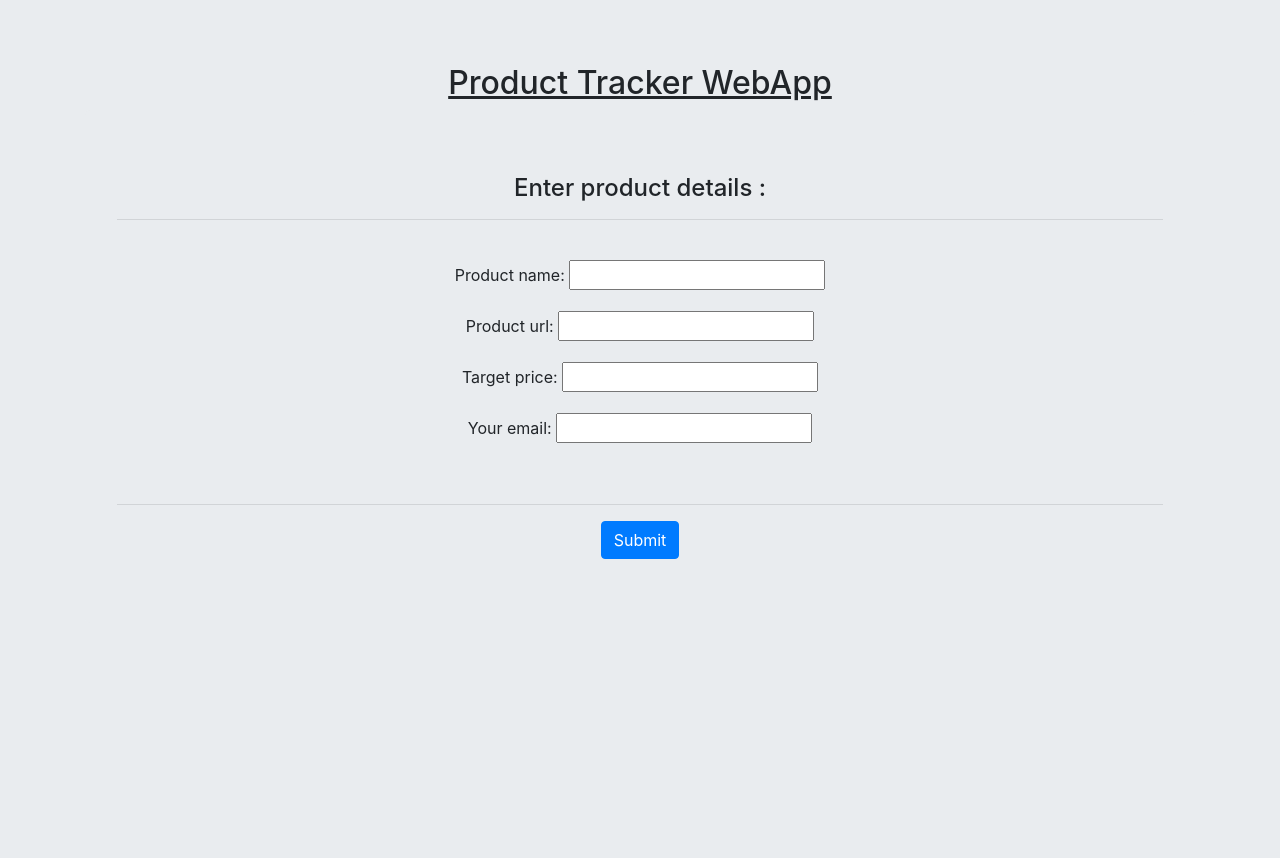
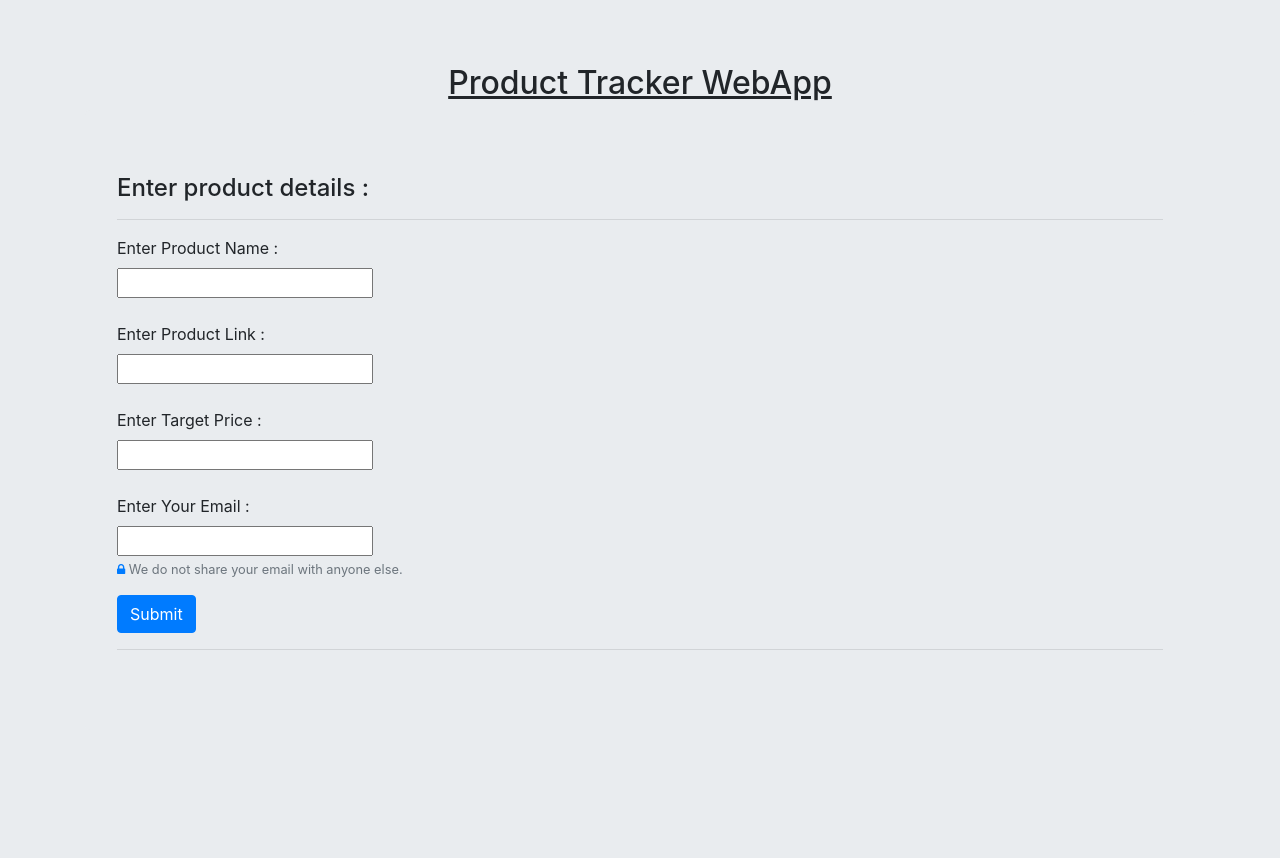
Before and after one commit to Kushal-Gera/Price_Tracker_webapp, a Django app: page / in a window 1280 px wide. Before the commit the page ends 559 px from the top, so only its background shows below. Run offline with Django 3.2, Linux system fonts and the light colour scheme; some libraries are stand-ins or nearby versions.

Commit message:
UI changes

```diff
--- a/templates/basic_app/index.html
+++ b/templates/basic_app/index.html
@@ -7,26 +7,45 @@
   <meta name="viewport" content="width=device-width, initial-scale=1">
   <title>Price Tracker</title>
   <link rel="stylesheet" href="https://stackpath.bootstrapcdn.com/bootstrap/4.5.0/css/bootstrap.min.css" integrity="sha384-9aIt2nRpC12Uk9gS9baDl411NQApFmC26EwAOH8WgZl5MYYxFfc+NcPb1dKGj7Sk" crossorigin="anonymous">
+  <link rel="stylesheet" href="https://stackpath.bootstrapcdn.com/font-awesome/4.7.0/css/font-awesome.min.css">
   <link rel="stylesheet" href="{% static "css/helper.css" %}">
 </head>
 
 <body class="jumbotron">
 
   <div class="container text-center">
-    <h2><u>  Product Tracker WebApp  </u></h2>
+    <h2><u>  Product Tracker WebApp</u></h2>
 
     <div class="jumbotron mx-auto text-center">
+      <form method="post" class="text-justify">
+        <h4>Enter product details :</h4><hr>
 
-      <h4>Enter product details :</h4><hr><br>
-      <form class="form-group" method="post">
-        {% csrf_token %}
-        {{ form.as_p }}
-      </form><br><hr>
-      <input type="submit" value="Submit" class="btn btn-primary"><br>
+        <div class="form-group">
+          {% csrf_token %}
+          <label>Enter Product Name :</label><br>
+          {{ form.product_name }}<br><br>
 
-      {% for m in messages %}
-        <h5>{{ m }}</h5>
-      {% endfor %}
+          <label>Enter Product Link :</label><br>
+          {{ form.product_url }}<br><br>
+
+          <label>Enter Target Price :</label><br>
+          {{ form.target_price }}<br><br>
+
+          <label>Enter Your Email :</label><br>
+          {{ form.your_email }}<br>
+          <small class="form-text text-muted">
+            <i class="fa fa-lock" style="color:#007BFF;"></i>
+            We do not share your email with anyone else.
+          </small>
+        </div>
+        <input type="submit" value="Submit" class="btn btn-primary"><br>
+      </form><hr>
+
+      <div class="text-left">
+        {% for m in messages %}
+          <h5>{{ m }}</h5>
+        {% endfor %}
+      </div>
 
     </div>
   </div>
--- a/templates/basic_app/saved.html
+++ b/templates/basic_app/saved.html
@@ -3,12 +3,12 @@
 
   <head>
     <meta charset="utf-8">
+    <meta name="viewport" content="width=device-width, initial-scale=1">
+    <title>Saved</title>
     <link rel="stylesheet" href="https://stackpath.bootstrapcdn.com/bootstrap/4.5.0/css/bootstrap.min.css" integrity="sha384-9aIt2nRpC12Uk9gS9baDl411NQApFmC26EwAOH8WgZl5MYYxFfc+NcPb1dKGj7Sk" crossorigin="anonymous">
-    <title>Saved</title>
   </head>
 
   <body>
-
 
     <div class="jumbotron text-center m-5">
       <h2>Your Product is Saved !</h2>
```
Also changed, not shown: db.sqlite3.
